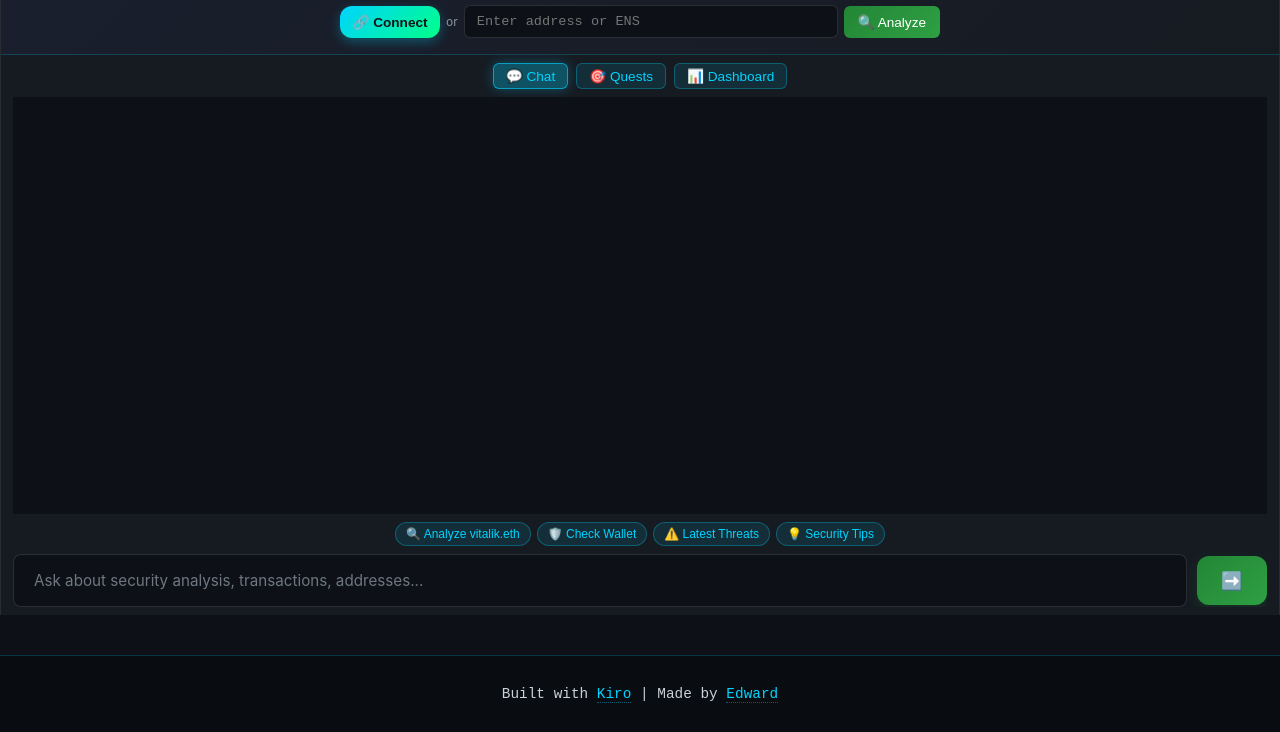
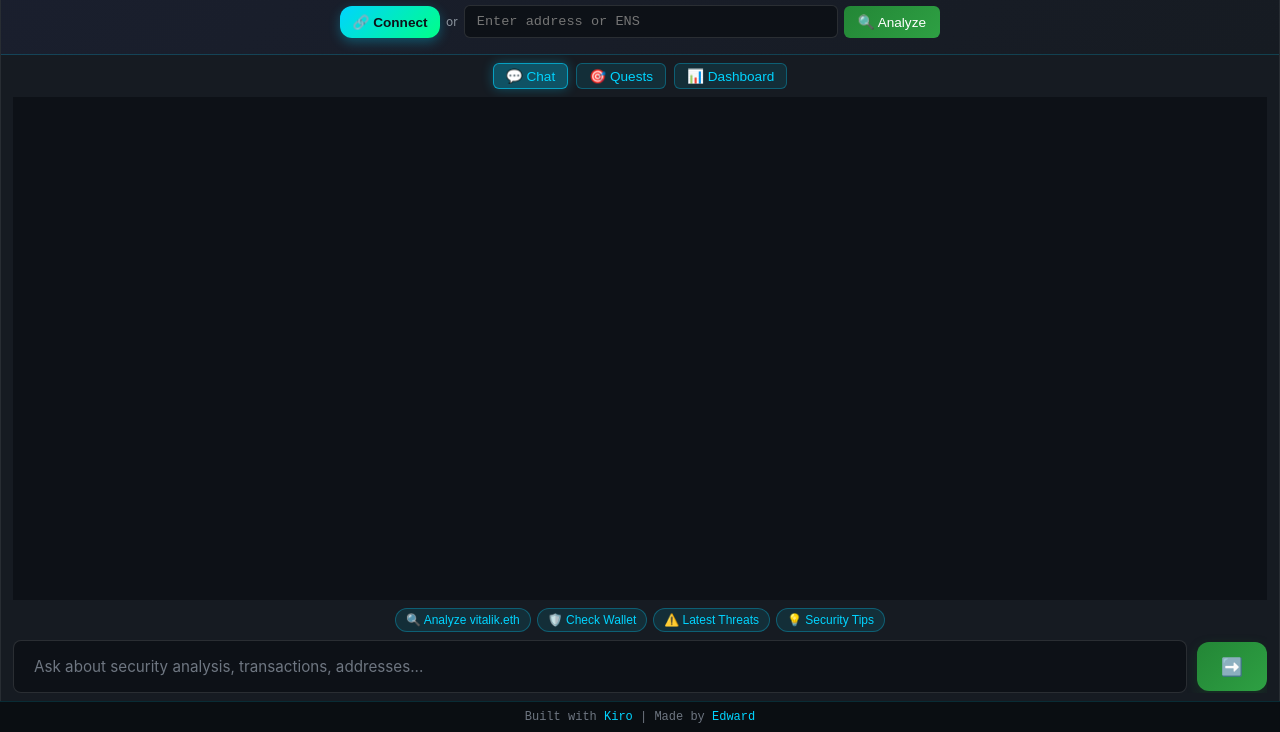
Before and after one commit to edwardtay/web3base, a website: page frontend/index.html in a window 1280 px wide. Shown: the part 68-800 px from the top of the page. Drawn offline with Linux system fonts and the light colour scheme; no server answers.

Commit message:
Make footer more compact: reduce padding and font size

```diff
--- a/frontend/index.html
+++ b/frontend/index.html
@@ -2322,12 +2322,12 @@
         }
     </script>
 
-    <footer style="text-align: center; padding: 30px 20px; background: rgba(0, 0, 0, 0.3); border-top: 1px solid rgba(0, 212, 255, 0.2); margin-top: 40px;">
-        <div style="font-size: 0.9em; font-family: 'Courier New', monospace;">
+    <footer style="text-align: center; padding: 8px 12px; background: rgba(0, 0, 0, 0.2); border-top: 1px solid rgba(0, 212, 255, 0.15); margin-top: 0;">
+        <div style="font-size: 0.75em; font-family: 'Courier New', monospace; color: #6e7681;">
             Built with
-            <a href="https://kiro.dev" target="_blank" style="color: #00d4ff; text-decoration: none; border-bottom: 1px dotted rgba(0, 212, 255, 0.4);">Kiro</a>
+            <a href="https://kiro.dev" target="_blank" style="color: #00d4ff; text-decoration: none;">Kiro</a>
             | Made by
-            <a href="https://github.com/edwardtay" target="_blank" style="color: #00d4ff; text-decoration: none; border-bottom: 1px dotted rgba(0, 212, 255, 0.4);">Edward</a>
+            <a href="https://github.com/edwardtay" target="_blank" style="color: #00d4ff; text-decoration: none;">Edward</a>
         </div>
     </footer>
 </body>
```
